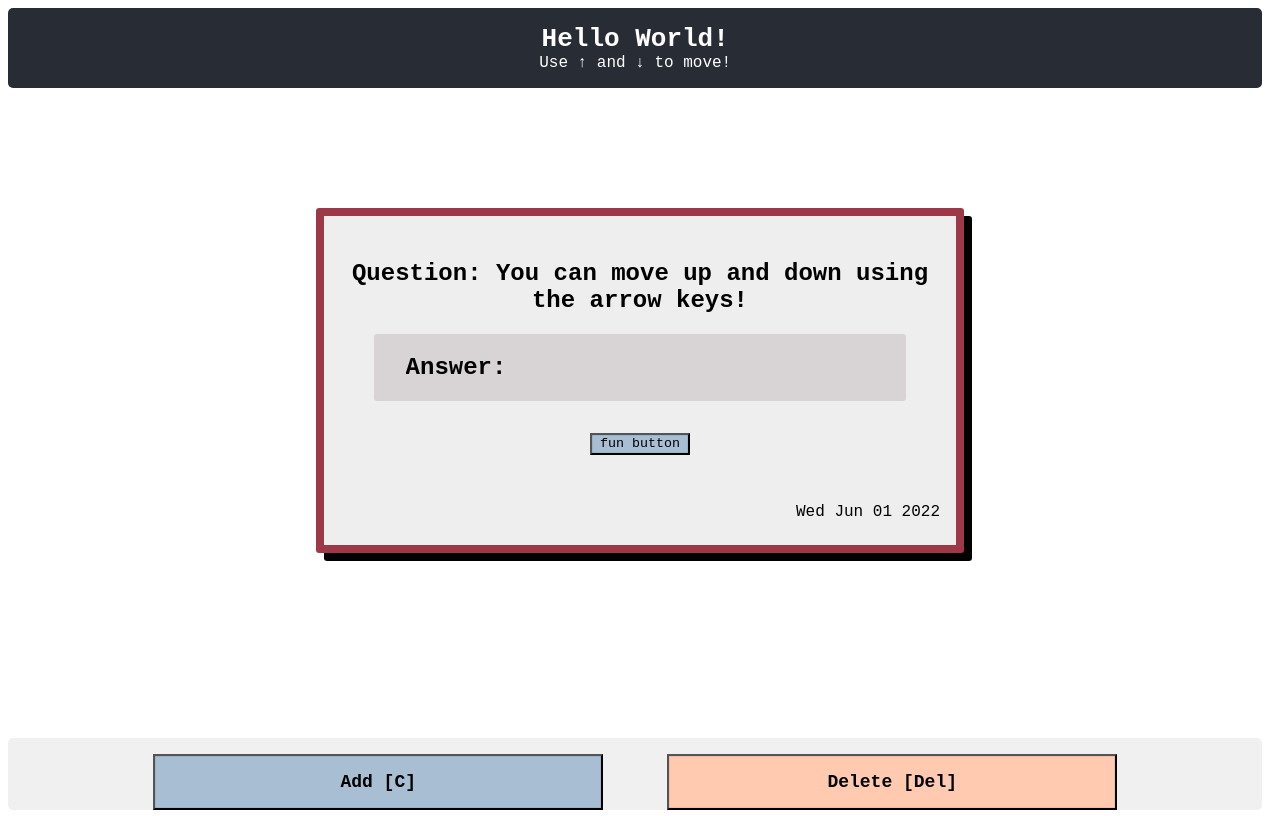
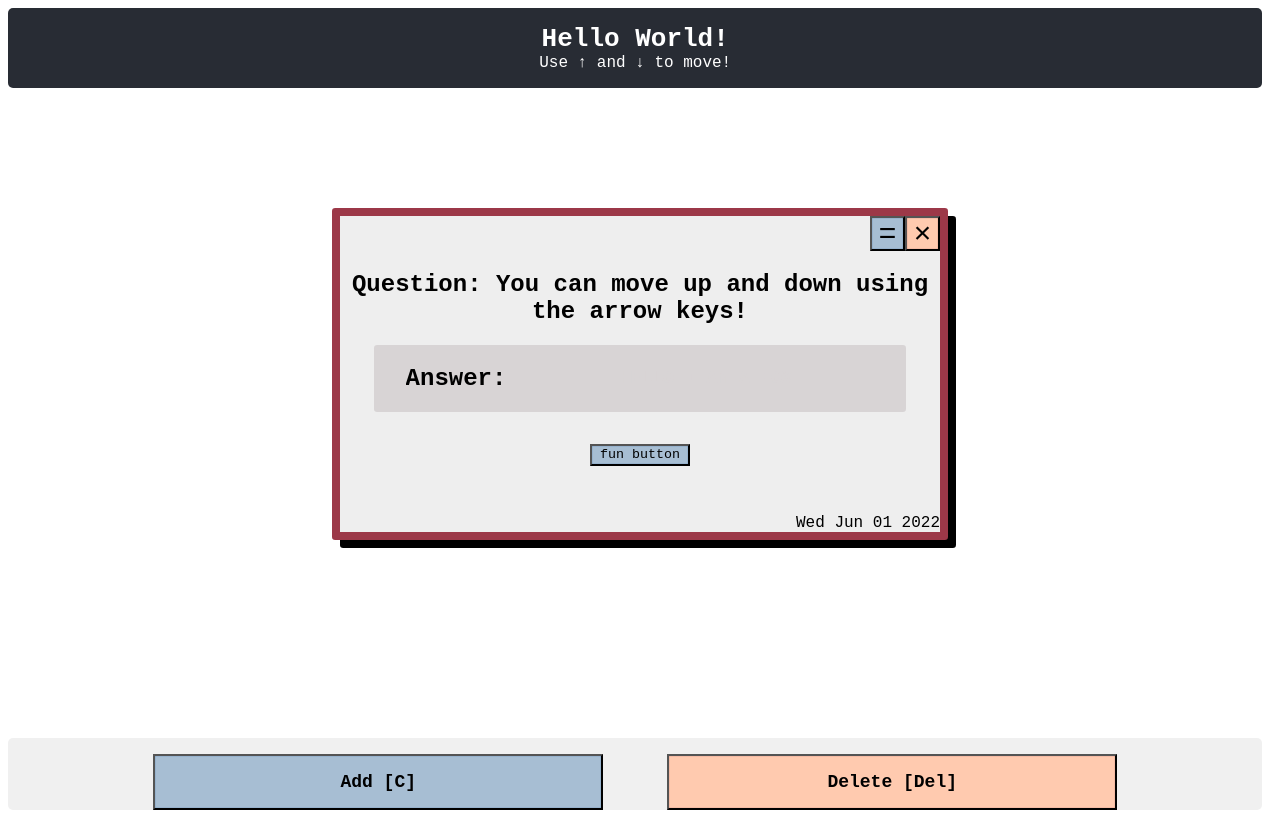
Before and after one commit to botakveggie/flashcard-app, a React (Create React App) app: page / in a window 1280 px wide. Built offline with nearby package versions, Linux system fonts and the light colour scheme.

Commit message:
update newflashcard UI

```diff
--- a/src/Components/FlashCard/FlashCard.css
+++ b/src/Components/FlashCard/FlashCard.css
@@ -1,7 +1,7 @@
 .flash-card {
   display: flex;
   flex-direction: column;
-  background-color: #EEE;
+  background-color: #eee;
   color: #000;
   align-items: center;
   scroll-snap-align: center;
@@ -9,12 +9,12 @@
   max-width: 600px;
   /* height: 30%; */
   /* min-height: 18rem; */
-  padding: 1.5rem 1rem;
+  /* padding: 1.5rem 1rem; */
   margin: auto;
   margin-top: 200px;
   margin-bottom: 200px;
   position: relative;
-  border: 8px solid #9C3848 ;
+  border: 8px solid #9c3848;
   box-shadow: 0.5rem 0.5rem 0 black;
 }
 
@@ -31,15 +31,29 @@ h2 {
 }
 
 .fun-button {
-  background-color: #A7BED3;
+  background-color: #a7bed3;
   box-shadow: inset 0 0 1px 0 #074697;
-  transition: all ease-out .2s;
-  padding: .1rem .5rem .1rem .5rem;
+  transition: all ease-out 0.2s;
+  padding: 0.1rem 0.5rem 0.1rem 0.5rem;
   margin-top: 2rem;
   cursor: pointer;
 }
 
 .fun-button:hover {
   box-shadow: inset 0 0 10rem 0 #074697;
-  color: #FFFFFF;
+  color: #ffffff;
 }
+
+.topbuttons {
+  display: flex;
+  align-self: flex-end;
+}
+
+.close-flash {
+  align-self: flex-end;
+  width: 35px;
+  height: 35px;
+  font-size: 30px;
+  align-items: center;
+  justify-content: center;
+}
--- a/src/Components/FlashCard/FlashCard.js
+++ b/src/Components/FlashCard/FlashCard.js
@@ -2,24 +2,35 @@ import "./FlashCard.css";
 import Answer from "./Answer";
 import Card from "./Card";
 import BlueButton from "../UI/BlueButton";
-import {useState} from 'react';
+import { useState } from "react";
+import RedButton from "../UI/RedButton";
 
 const FlashCard = (props) => {
-const [funbutton, setFunbutton] = useState('fun button')
-const sentences = ['fun button', 'are you having fun!!!', 'hahaha stop tickling me!']
+  const [funbutton, setFunbutton] = useState("fun button");
+  const sentences = [
+    "fun button",
+    "are you having fun!!!",
+    "hahaha stop tickling me!",
+  ];
   const clickHandler = () => {
-    const newName = sentences[Math.floor(Math.random() * sentences.length)]
+    const newName = sentences[Math.floor(Math.random() * sentences.length)];
     setFunbutton(newName);
-    console.log('are you having fun :D:D:D ');
-  }
+    console.log("are you having fun :D:D:D ");
+  };
   return (
     <Card className="flash-card">
+      <div className="topbuttons">
+        <BlueButton buttonName="=" className="close-flash" />
+        <RedButton buttonName="×" className="close-flash" />
+      </div>
       <h2>Question: {props.question}</h2>
       <Answer answer={props.answer} />
-      <BlueButton onClick={clickHandler} className='fun-button'>{funbutton}</BlueButton>
+      <BlueButton onClick={clickHandler} className="fun-button">
+        {funbutton}
+      </BlueButton>
       <div className="date-added">{props.date.toDateString()}</div>
     </Card>
   );
-}
+};
 
 export default FlashCard;
--- a/src/Components/NewFlashCard/NewFlashCard.css
+++ b/src/Components/NewFlashCard/NewFlashCard.css
@@ -1,24 +1,23 @@
 .new-flashcard {
   position: absolute;
   align-self: center;
-  top: -10vh;
-  /* left: 25%; */
-  width: 40%;
   background-color: #e7dfdb;
   border: 3px solid #53131e;
 
 
   z-index: 1;
-  width: 50%;
+  /* width: 50%; */
   /* max-height: 300px; */
-  height: 40%;
+  /* height: 40%; */
   align-items: center;
-  padding: 1rem;
-  margin: 2rem auto;
+  /* padding: 1rem 1rem 1rem 1rem; */
+  /* margin: 2rem 2rem 2rem 2rem; */
   margin-top: 20%;
   margin-bottom: 20%;
-  width: 50rem;
-  max-width: 95%;
+  width: 700px;
+  height: 350px;
+  /* max-width: 700px; */
+  /* max-height: 750px; */
   border-radius: 12px;
   text-align: center;
   box-shadow: 0 1px 8px rgba(0, 0, 0, 0.25);
--- a/src/Components/NewFlashCard/NewFlashCardForm.css
+++ b/src/Components/NewFlashCard/NewFlashCardForm.css
@@ -36,7 +36,6 @@ form {
   padding: 0.5rem;
   border: none;
   border-bottom: 2px solid #000;
-  width: 20rem;
   width: 450px;
   background-color: #e7dfdb;
 }
@@ -73,6 +72,15 @@ label {
   width: 400px;
 }
 
+.title {
+  font-size:2rem;
+  font-weight: 900;
+  text-align: left;
+  width: 450px;
+  align-self: center;
+  padding: 10px 10px 10px 10px;
+}
+
 .buttons {
   margin: 1rem 1rem 1rem 1rem;
   padding: .5rem 1rem .5rem 1rem;
--- a/src/Components/NewFlashCard/NewFlashCardForm.js
+++ b/src/Components/NewFlashCard/NewFlashCardForm.js
@@ -30,7 +30,7 @@ const NewFlashCardForm = (props) => {
   // console.log("new form")
   return (
     <form onSubmit={submitHandler}>
-      <h1>New FlashCard! 😊 </h1>
+      <div className="title">Add a new flashcard</div>
       <div className="form__controls">
         <div className="form__control">
           {/* <label>Question</label> */}
--- a/src/Components/UI/BlueButton.css
+++ b/src/Components/UI/BlueButton.css
@@ -9,7 +9,3 @@
     box-shadow: inset 0 0 0 10rem #074697;
     color: #FFFFFF;
 }
-.blue-button:focus {
-    box-shadow: inset 0 0 0 10rem #074697;
-    color: #FFFFFF;
-}
--- a/src/Components/UI/RedButton.css
+++ b/src/Components/UI/RedButton.css
@@ -8,7 +8,3 @@
     box-shadow: inset 0 0 0 10rem #9C3848;
     color: #FFFFFF;
 }
-.red-button:focus {
-    box-shadow: inset 0 0 0 10rem #9C3848;
-    color: #FFFFFF;
-}
```
